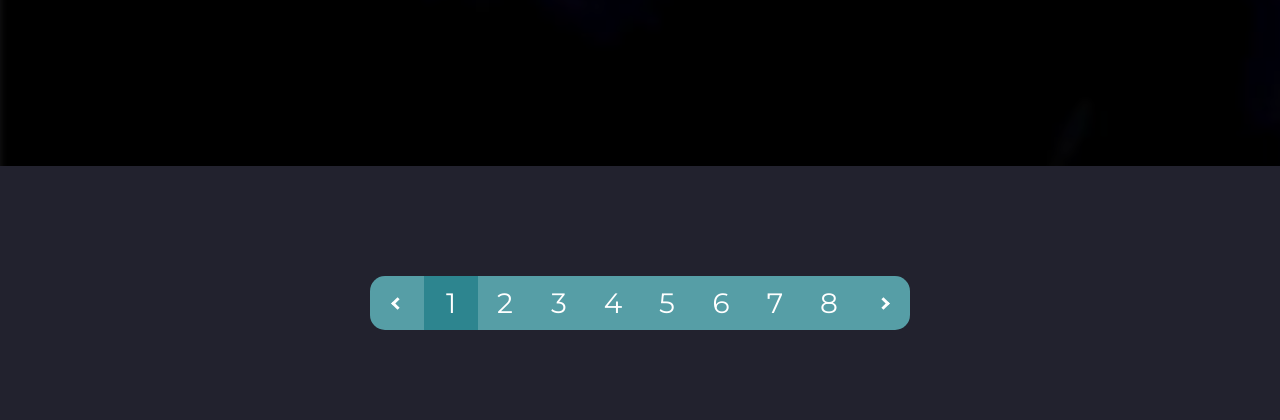
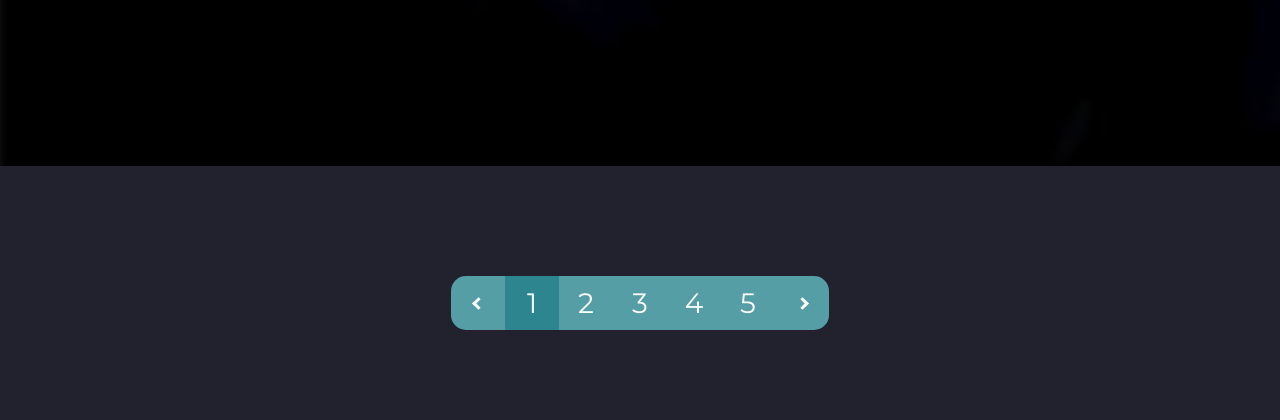
Before and after one commit to d3Lip7on/KurilkaGo, a Django app: page /vapes/1 in a window 1280 px wide. Shown: the part 567-987 px from the top of the page. Run offline with Django 5.2, Linux system fonts and the light colour scheme; data that the repository does not hold is empty; grey boxes are pictures that could not be loaded.

```diff
--- a/KurilkaGo/main/templates/products-page.html
+++ b/KurilkaGo/main/templates/products-page.html
@@ -82,14 +82,14 @@
                             <div class="arrow-prev"></div>
                         </button>
                         <ul id="pagination-list">
-                            <li class="link active" data-page="1"><a href="#">1</a></li>
-                            <li class="link" data-page="2"><a href="#">2</a></li>
-                            <li class="link" data-page="3"><a href="#">3</a></li>
-                            <li class="link" data-page="4"><a href="#">4</a></li>
-                            <li class="link" data-page="5"><a href="#">5</a></li>
-                            <li class="link" data-page="6"><a href="#">6</a></li>
-                            <li class="link" data-page="7"><a href="#">7</a></li>
-                            <li class="link" data-page="8"><a href="#">8</a></li>
+                            <li class="link {% if products_page == 1 %}active{% endif %}" data-page="1"><a href="{{ products_urls }}1">1</a></li>
+                            <li class="link {% if products_page == 2 %}active{% endif %}" data-page="2"><a href="{{ products_urls }}2">2</a></li>
+                            <li class="link {% if products_page == 3 %}active{% endif %}" data-page="3"><a href="{{ products_urls }}3">3</a></li>
+                            <li class="link {% if products_page == 4 %}active{% endif %}" data-page="4"><a href="{{ products_urls }}4">4</a></li>
+                            <li class="link {% if products_page == 5 %}active{% endif %}" data-page="5"><a href="{{ products_urls }}5">5</a></li>
+<!--                            <li class="link {% if products_page == 6 %}active{% endif %}" data-page="6"><a href="{{ products_urls }}6">6</a></li>-->
+<!--                            <li class="link {% if products_page == 7 %}active{% endif %}" data-page="7"><a href="{{ products_urls }}7">7</a></li>-->
+<!--                            <li class="link {% if products_page == 8 %}active{% endif %}" data-page="8"><a href="{{ products_urls }}8">8</a></li>-->
                         </ul>
                         <button class="pag-button2" id="next-button">
                             <div class="arrow-next"></div>
--- a/KurilkaGo/main/views.py
+++ b/KurilkaGo/main/views.py
@@ -3,6 +3,8 @@ from .models import *
 
 
 # Create your views here.
+
+page_size = 8
 
 def index(request):
     return render(request, 'homepage.html')
@@ -14,7 +16,7 @@ def about(request):
 
 def getCigarettes(request, page):
 
-    cigarettes_page = Cigarette.objects.all()[(page - 1) * 12: page * 12]
+    cigarettes_page = Cigarette.objects.all()[(page - 1) * page_size: page * page_size]
     # cigarettes_page = [
     #     {
     #         'id': 1,
@@ -39,6 +41,8 @@ def getCigarettes(request, page):
     # ]
     return render(request, 'products-page.html', {
         'title': 'Cigarettes',
+        'products_url': '/cigarettes/',
+        'products_page': page,
         'product_url': '/cigarette/',
         "products": cigarettes_page,
     })
@@ -51,10 +55,12 @@ def getCigarette(request, id):
 
 def getDisposableVapes(request, page):
 
-    disposable_vape_page = DisposableVape.objects.all()[(page - 1) * 12: page * 12]
+    disposable_vape_page = DisposableVape.objects.all()[(page - 1) * page_size: page * page_size]
 
     return render(request, 'products-page.html', {
         "title": 'E-Cig',
+        'products_url': '/disposablevapes/',
+        'products_page': page,
         'product_url': '/disposablevape/',
         "products": disposable_vape_page
     })
@@ -67,9 +73,11 @@ def getDisposableVape(request, id):
 
 def getHookahs(request, page):
 
-    hookahs_page = Hookah.objects.all()[(page - 1) * 12: page * 12]
+    hookahs_page = Hookah.objects.all()[(page - 1) * page_size: page * page_size]
     return render(request, 'products-page.html', {
         'title': 'Hookah',
+        'products_url': '/hookahs/',
+        'products_page': page,
         'product_url': '/hookah/',
         "products": hookahs_page,
     })
@@ -82,9 +90,11 @@ def getHookah(request, id):
 
 def getIqoses(request, page):
 
-    iqos_page = Heating.objects.all()[(page - 1) * 12: page * 12]
+    iqos_page = Heating.objects.all()[(page - 1) * page_size: page * page_size]
     return render(request, 'products-page.html', {
         'title': 'Iqos',
+        'products_url': '/iqoses/',
+        'products_page': page,
         'product_url': '/iqos/',
         "products": iqos_page,
     })
@@ -97,9 +107,11 @@ def getIqos(request, id):
 
 def getLiquids(request, page):
 
-    liquid_page = Liquid.objects.all()[(page - 1) * 12: page * 12]
+    liquid_page = Liquid.objects.all()[(page - 1) * page_size: page * page_size]
     return render(request, 'products-page.html', {
         'title': 'Liquid',
+        'products_url': '/liquids/',
+        'products_page': page,
         'product_url': '/liquid/',
         "products": liquid_page,
     })
@@ -111,9 +123,11 @@ def getLiquid(request, id):
 
 def getVapes(request, page):
 
-    this_vape = Vape.objects.all()[(page - 1) * 12: page * 12]
+    this_vape = Vape.objects.all()[(page - 1) * page_size: page * page_size]
     return render(request, 'products-page.html', {
         'title': 'Vapes',
+        'products_url': '/vapes/',
+        'products_page': page,
         'product_url': '/vape/',
         "products": this_vape,
     })
```
